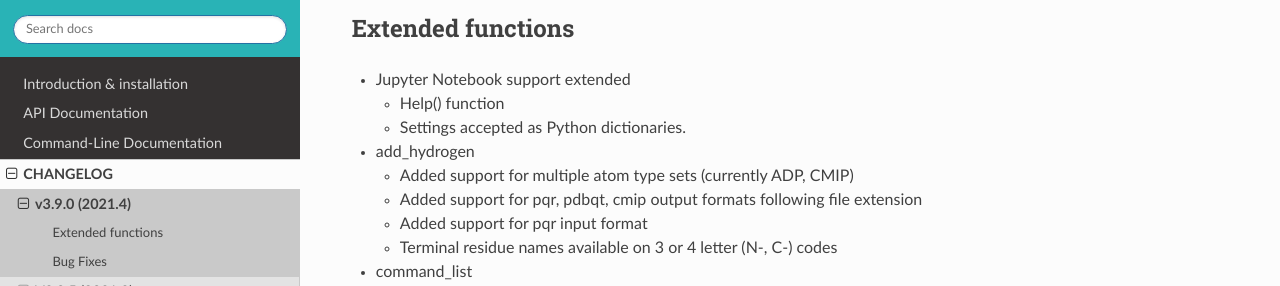
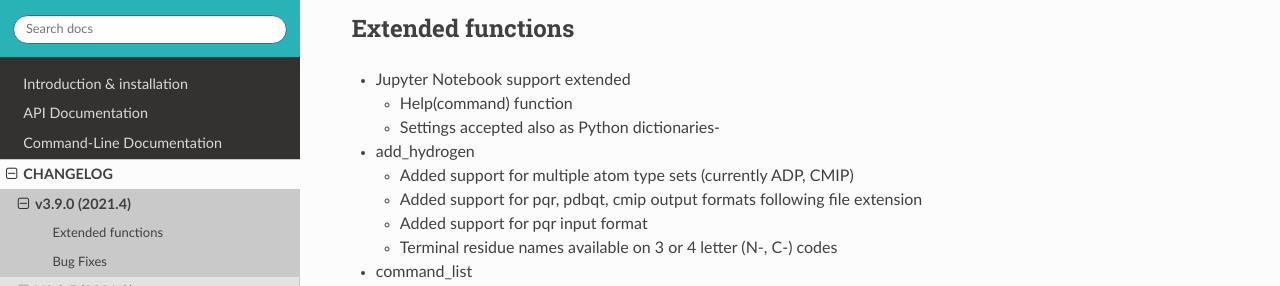
Before and after one commit to bioexcel/biobb_structure_checking, a Sphinx documentation site: the page built from biobb_structure_checking/docs/source/changelog.md, in a window 1280 px wide and 900 px high. Shown: the part 148-434 px from the top of the window. Built offline with Sphinx 7.4.7 and the Read the Docs theme 2.0.0, drawn with Linux system fonts in a browser that asks for light colours.

Commit message:
Added help() wrapper to main class for usage on Notebooks, Updated helps

```diff
--- a/biobb_structure_checking/docs/source/changelog.md
+++ b/biobb_structure_checking/docs/source/changelog.md
@@ -3,8 +3,8 @@
 ### Extended functions
 
 - Jupyter Notebook support extended
-  - Help() function
-  - Settings accepted as Python dictionaries.
+  - Help(command) function
+  - Settings accepted also as Python dictionaries-
 
 - add_hydrogen
     - Added support for multiple atom type sets (currently ADP, CMIP)
```
Also changed, not shown: CHANGELOG.md (+5 -7 lines), README.md (+3 -3 lines), biobb_structure_checking/docs/source/command_line_usage.md (+0 -1 lines), biobb_structure_checking/docs/source/readme.md (+3 -3 lines), 2 other files.
